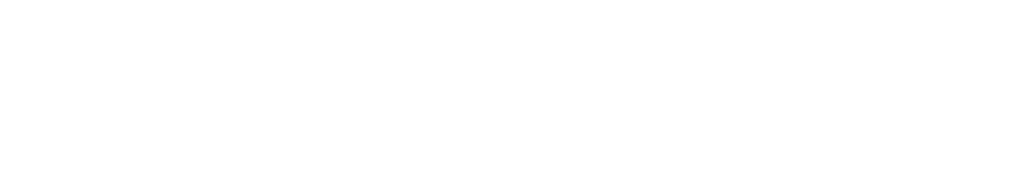
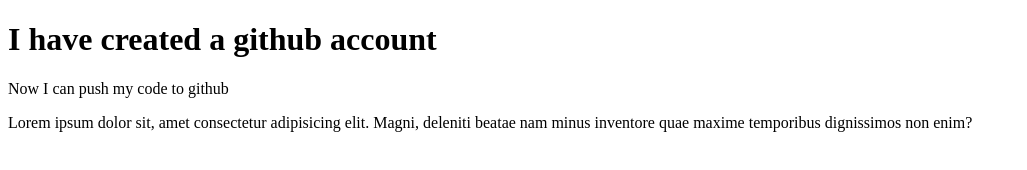
Before and after one commit to muhiminulalvi/my-first-repo, a plain HTML site: page index.html in a window 1280 px wide. Shown: the whole page, without its empty margins (0-1027 px from the left). Drawn offline with Linux system fonts and the light colour scheme.

Commit message:
added header

```diff
--- a/index.html
+++ b/index.html
@@ -7,6 +7,8 @@
     <title>Document</title>
 </head>
 <body>
-
+    <h1>I have created a github account</h1>
+    <p>Now I can push my code to github</p>
+    <p>Lorem ipsum dolor sit, amet consectetur adipisicing elit. Magni, deleniti beatae nam minus inventore quae maxime temporibus dignissimos non enim?</p>
 </body>
 </html>
```
